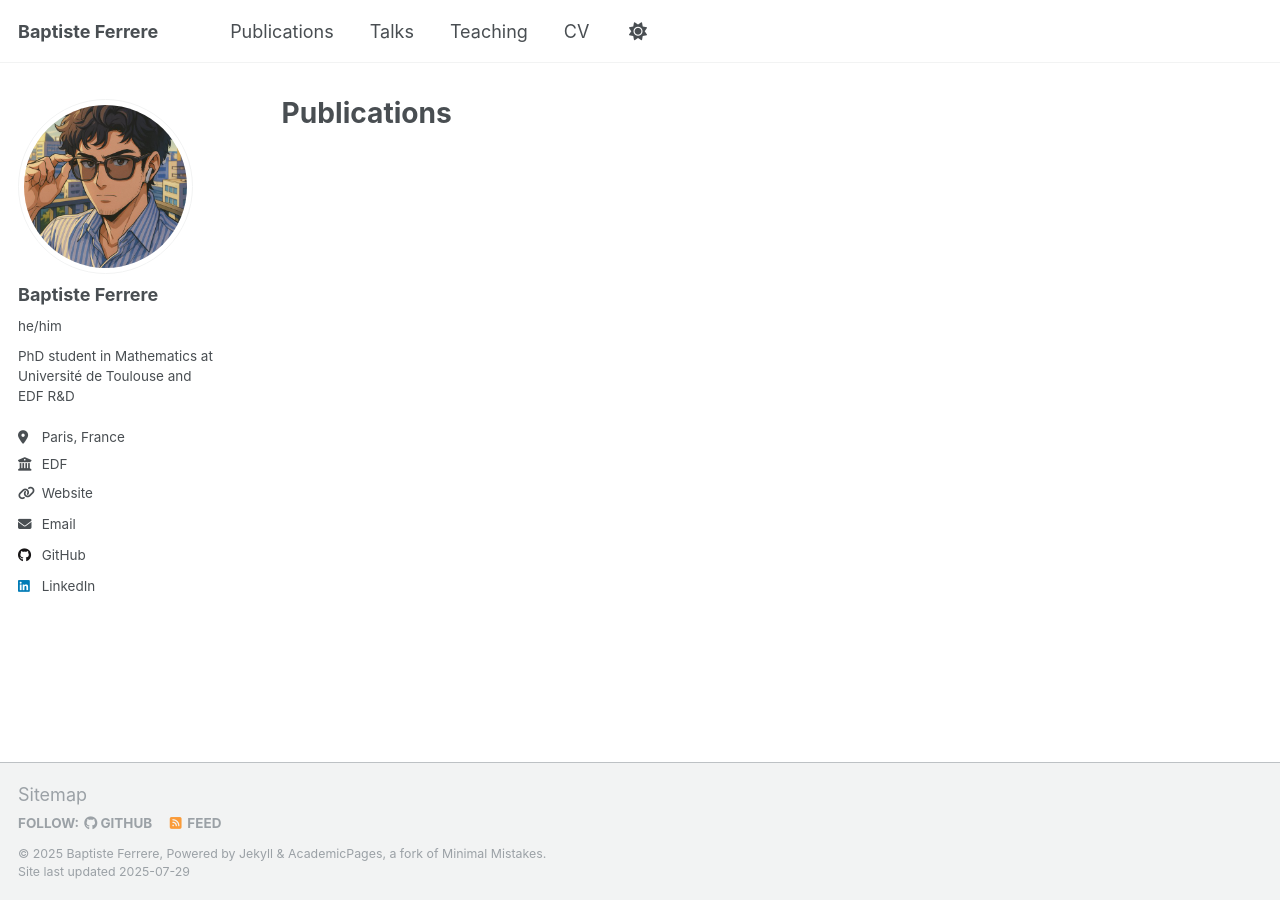
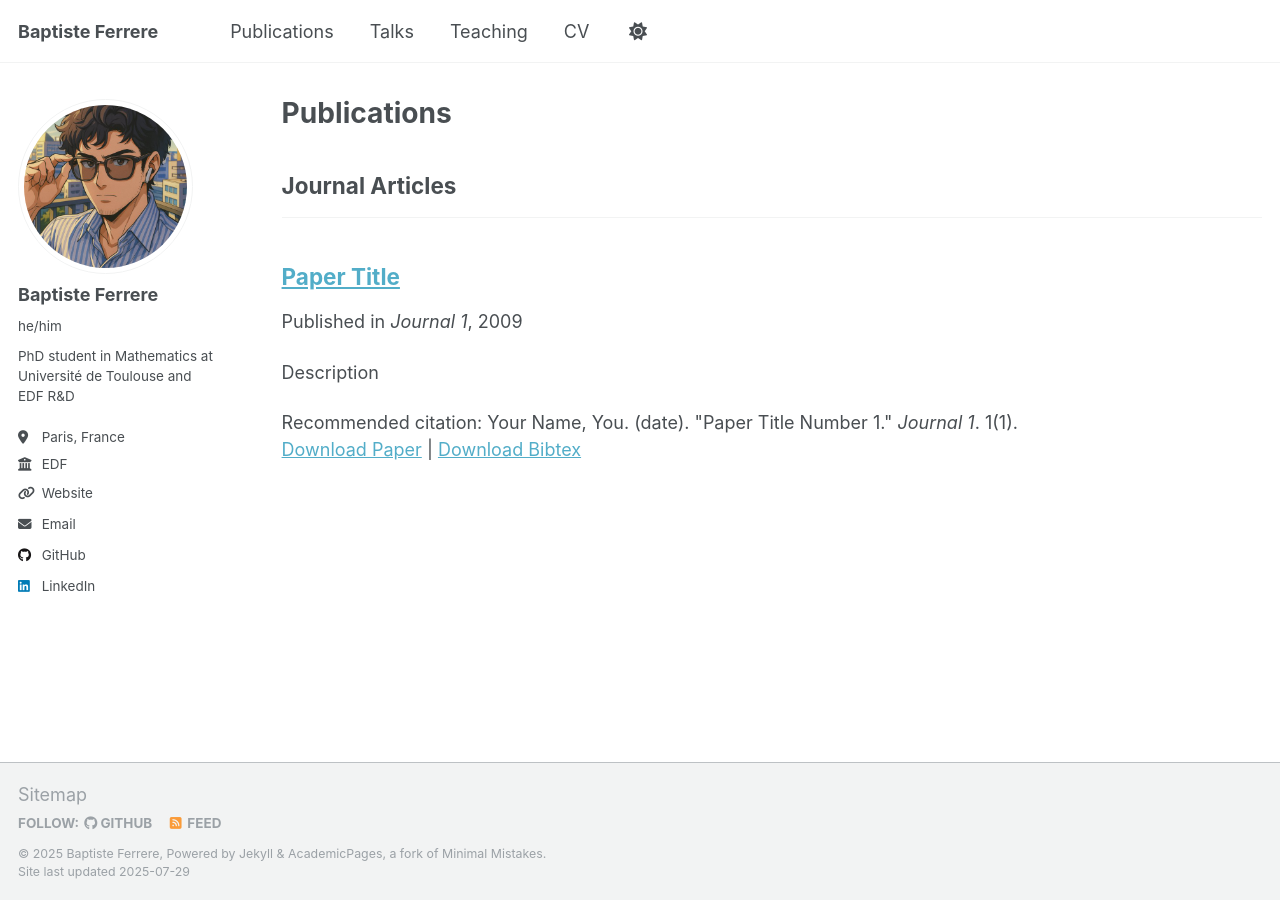
Before and after one commit to BapFr/bapfr.github.io, a Jekyll site: the page built from _pages/publications.html, in a window 1280 px wide. Built offline with Jekyll 4.4.1, drawn with Linux system fonts in a browser that asks for light colours; a script that is not in the unit is left out; a file with an impossible date is left out; part of the change alters nothing that is shown.

Commit message:
rename 2009-10-01-paper-title-number-1.md

```diff
--- a/_publications/2009-10-01-paper-title-number-1.md
+++ b/_publications/example.md
@@ -2,9 +2,9 @@
 title: "Paper Title"
 collection: publications
 category: manuscripts
-permalink: /publication/2009-10-01-paper-title-number-1
+permalink: /publication/example
 excerpt: 'Description'
-date: yyyy-mm-jj (date)
+date: 2009-10-01
 venue: 'Journal 1'
 paperurl: 'http://academicpages.github.io/files/paper1.pdf'
 bibtexurl: 'http://academicpages.github.io/files/bibtex1.bib'
```
